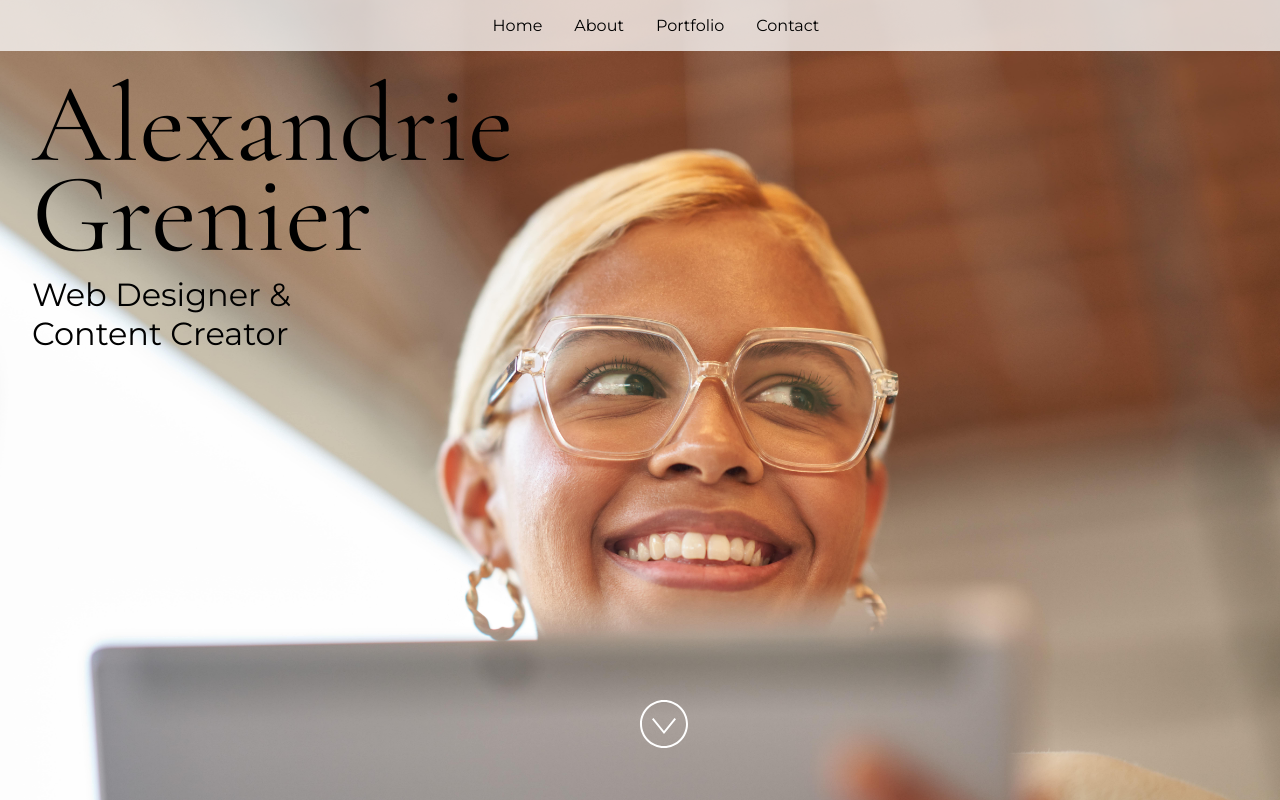
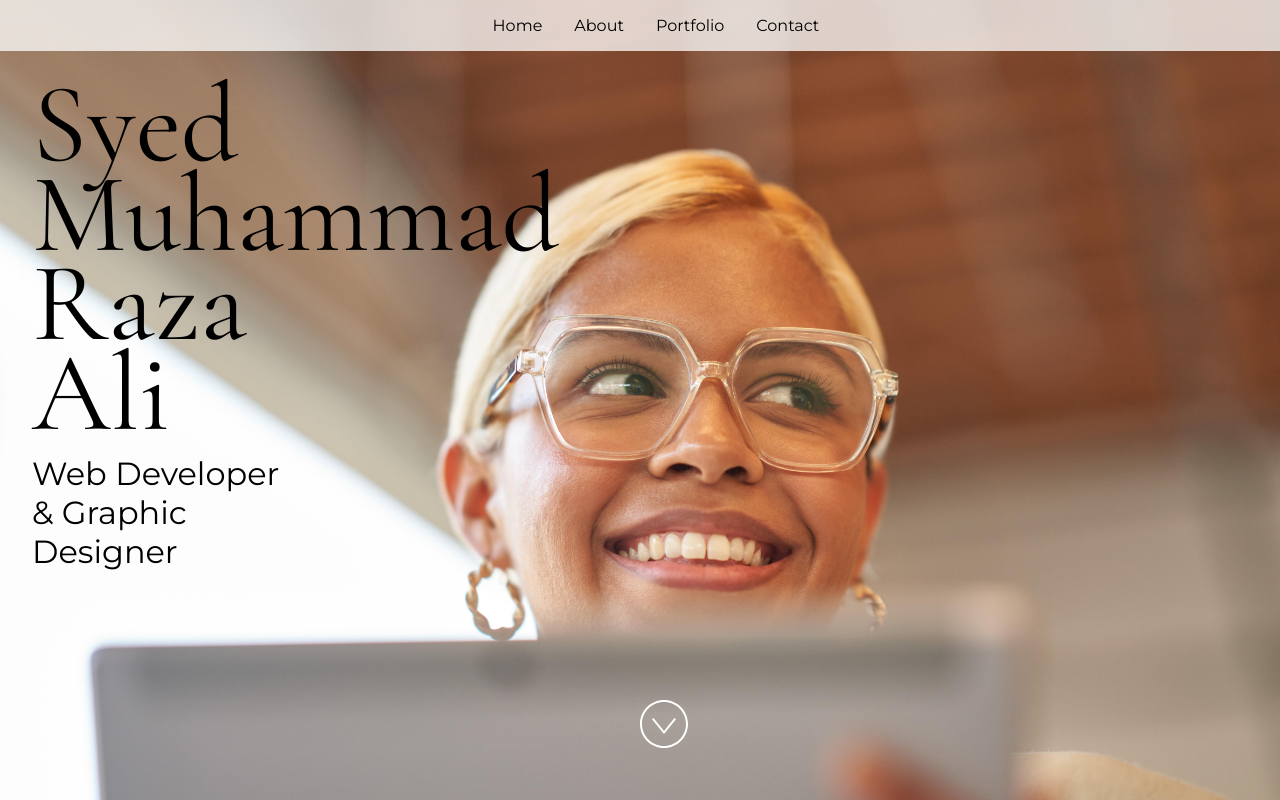
Before and after one commit to RazaAli313/MyPortfolioWeb, a React (Vite) app: page / in a window 1280 px wide. Built offline with nearby package versions, Linux system fonts and the light colour scheme.

Commit message:
Update App.jsx

```diff
--- a/src/App.jsx
+++ b/src/App.jsx
@@ -24,15 +24,15 @@ import "./styles.css";
  * If you don't have one of the social sites listed, leave it as an empty string.
  */
 const siteProps = {
-  name: "Alexandrie Grenier",
-  title: "Web Designer & Content Creator",
-  email: "alex@example.com",
-  gitHub: "microsoft",
-  instagram: "microsoft",
-  linkedIn: "satyanadella",
-  medium: "",
-  twitter: "microsoft",
-  youTube: "Code",
+  name: "Syed Muhammad Raza Ali",
+  title: "Web Developer & Graphic Designer",
+  email: "razaalipk313@gmail.com",
+  gitHub: "https://github.com/RazaAli313",
+  instagram: "https://www.instagram.com/muhammadrazaali313?igsh=YzljYTk1ODg3Zg==",
+  linkedIn: "https://www.linkedin.com/in/muhammad-raza-ali-748425256/",
+  // medium: "",
+  twitter: "https://x.com/razaalipk313?t=S-jrM9XNB0tdiuYgAKLX6Q&s=08",
+  youTube: "https://www.youtube.com/@maktabeshaheen5347",
 };
 
 const primaryColor = "#4E567E";
```
